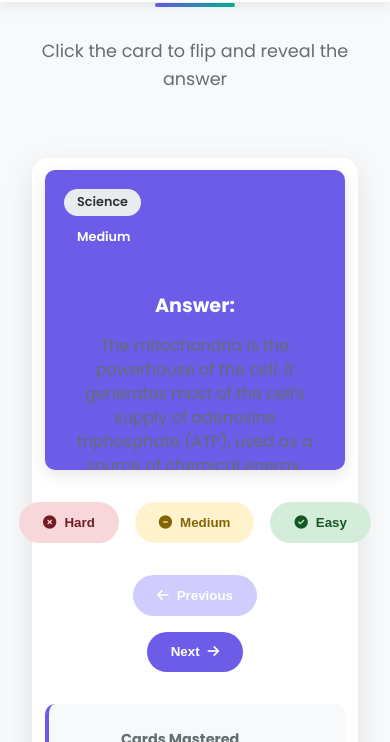
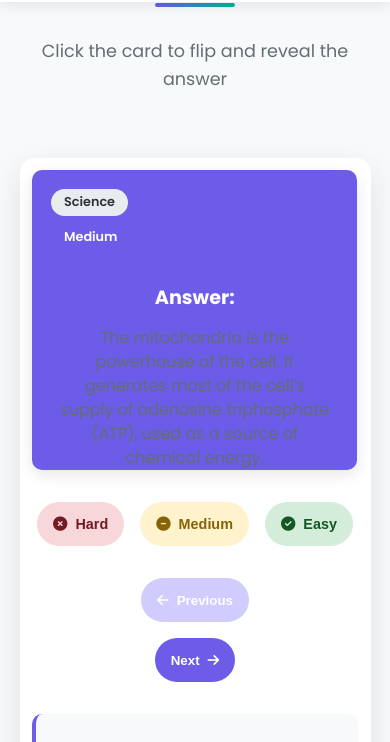
Before and after one commit to Ahmedinho77/studymate, a plain HTML site: page flashcards.html in a window 390 px wide. Both pictures are taken after a click on the element 195 px from the left and 875 px from the top of the page. Shown: the part 555-1297 px from the top of the page. Drawn offline with nearby package versions, Linux system fonts and the light colour scheme; a web font is replaced by a local one.

Commit message:
Improve flashcards demo logic and styling

```diff
--- a/flashcards-demo.js
+++ b/flashcards-demo.js
@@ -1,4 +1,4 @@
-// flashcards-demo.js - Updated with mobile fixes
+// flashcards-demo.js - Updated with mobile touch fixes
 document.addEventListener('DOMContentLoaded', function() {
     // Mobile menu toggle
     const mobileMenuBtn = document.querySelector('.mobile-menu-btn');
@@ -94,43 +94,90 @@ document.addEventListener('DOMContentLoaded', function() {
     // Initialize first card
     updateCard();
 
-    // Event Listeners - Fixed for mobile touch
-    // Flip card on click or touch
-    demoFlashcard.addEventListener('click', handleCardFlip);
-    demoFlashcard.addEventListener('touchstart', handleTouchStart, { passive: true });
-    demoFlashcard.addEventListener('touchend', handleTouchEnd, { passive: true });
+    // Check if mobile device
+    const isMobile = /iPhone|iPad|iPod|Android/i.test(navigator.userAgent);
 
-    let touchStartX = 0;
-    let touchStartY = 0;
+    // Event Listeners - CRITICAL MOBILE FIXES
 
-    function handleTouchStart(e) {
-        touchStartX = e.touches[0].clientX;
-        touchStartY = e.touches[0].clientY;
+    // Mobile touch fix - use both click and touch events
+    if (isMobile) {
+        // For mobile - use touch events
+        demoFlashcard.addEventListener('touchstart', handleCardTap, { passive: true });
+        demoFlashcard.addEventListener('click', handleCardTap);
+
+        // Prevent double-tap zoom on cards
+        demoFlashcard.addEventListener('touchstart', function(e) {
+            if (e.touches.length > 1) {
+                e.preventDefault();
+            }
+        }, { passive: false });
+
+        // Make buttons more touch-friendly
+        [prevCardBtn, nextCardBtn, ...feedbackBtns].forEach(btn => {
+            btn.style.minHeight = '44px';
+            btn.style.minWidth = '44px';
+        });
+    } else {
+        // For desktop - use click event
+        demoFlashcard.addEventListener('click', handleCardTap);
     }
 
-    function handleTouchEnd(e) {
-        const touchEndX = e.changedTouches[0].clientX;
-        const touchEndY = e.changedTouches[0].clientY;
+    // Prevent context menu on long press for mobile
+    demoFlashcard.addEventListener('contextmenu', function(e) {
+        e.preventDefault();
+        return false;
+    });
 
-        // Check if it's a tap (not a swipe)
-        const deltaX = Math.abs(touchEndX - touchStartX);
-        const deltaY = Math.abs(touchEndY - touchStartY);
+    function handleCardTap(e) {
+        e.preventDefault();
+        e.stopPropagation();
 
-        if (deltaX < 10 && deltaY < 10) {
-            handleCardFlip();
+        // Only flip if it's a simple tap (not a swipe)
+        if (isMobile) {
+            // For touch events, check if it's a tap (not a swipe)
+            if (e.type === 'touchstart') {
+                const touch = e.touches[0];
+                const startX = touch.clientX;
+                const startY = touch.clientY;
+
+                demoFlashcard.addEventListener('touchend', function touchendHandler(e2) {
+                    const touchEnd = e2.changedTouches[0];
+                    const deltaX = Math.abs(touchEnd.clientX - startX);
+                    const deltaY = Math.abs(touchEnd.clientY - startY);
+
+                    // If movement is small, it's a tap
+                    if (deltaX < 10 && deltaY < 10) {
+                        flipCard();
+                    }
+
+                    demoFlashcard.removeEventListener('touchend', touchendHandler);
+                }, { passive: true });
+            } else {
+                flipCard();
+            }
+        } else {
+            flipCard();
         }
-    }
 
-    function handleCardFlip() {
-        demoFlashcard.classList.toggle('flipped');
         // Track study time
         stats.studyTime += 1;
         updateStats();
         saveStats();
     }
 
+    function flipCard() {
+        demoFlashcard.classList.toggle('flipped');
+
+        // Add animation class for visual feedback
+        demoFlashcard.classList.add('flipping');
+        setTimeout(() => {
+            demoFlashcard.classList.remove('flipping');
+        }, 600);
+    }
+
     // Previous card
-    prevCardBtn.addEventListener('click', function() {
+    prevCardBtn.addEventListener('click', function(e) {
+        e.stopPropagation();
         if (currentCardIndex > 0) {
             currentCardIndex--;
             updateCard();
@@ -139,7 +186,8 @@ document.addEventListener('DOMContentLoaded', function() {
     });
 
     // Next card
-    nextCardBtn.addEventListener('click', function() {
+    nextCardBtn.addEventListener('click', function(e) {
+        e.stopPropagation();
         if (currentCardIndex < flashcardData.length - 1) {
             currentCardIndex++;
             updateCard();
@@ -147,16 +195,37 @@ document.addEventListener('DOMContentLoaded', function() {
         }
     });
 
-    // Swipe gestures for mobile
-    let cardStartX = 0;
+    // Swipe gestures for mobile card navigation
+    let touchStartX = 0;
+    let touchStartY = 0;
+    let touchEndX = 0;
+    let touchEndY = 0;
+    let isSwiping = false;
 
     demoFlashcard.addEventListener('touchstart', function(e) {
-        cardStartX = e.touches[0].clientX;
+        touchStartX = e.touches[0].clientX;
+        touchStartY = e.touches[0].clientY;
+        isSwiping = false;
     }, { passive: true });
 
+    demoFlashcard.addEventListener('touchmove', function(e) {
+        touchEndX = e.touches[0].clientX;
+        touchEndY = e.touches[0].clientY;
+
+        const deltaX = Math.abs(touchEndX - touchStartX);
+        const deltaY = Math.abs(touchEndY - touchStartY);
+
+        // If horizontal movement is significant and vertical movement is small, it's a swipe
+        if (deltaX > 30 && deltaY < 30) {
+            isSwiping = true;
+            e.preventDefault(); // Prevent scrolling when swiping horizontally
+        }
+    }, { passive: false });
+
     demoFlashcard.addEventListener('touchend', function(e) {
-        const cardEndX = e.changedTouches[0].clientX;
-        const deltaX = cardEndX - cardStartX;
+        if (!isSwiping) return;
+
+        const deltaX = touchEndX - touchStartX;
 
         // Swipe threshold (50px)
         if (Math.abs(deltaX) > 50) {
@@ -176,11 +245,13 @@ document.addEventListener('DOMContentLoaded', function() {
                 }
             }
         }
+        isSwiping = false;
     }, { passive: true });
 
     // Feedback buttons
     feedbackBtns.forEach(btn => {
-        btn.addEventListener('click', function() {
+        btn.addEventListener('click', function(e) {
+            e.stopPropagation();
             const difficulty = this.getAttribute('data-difficulty');
 
             // Update stats
@@ -230,15 +301,9 @@ document.addEventListener('DOMContentLoaded', function() {
         demoQuestion.textContent = card.question;
         demoAnswer.textContent = card.answer;
         demoSubject.textContent = card.subject;
-        demoDifficulty.textContent = card.subject.charAt(0).toUpperCase() + card.subject.slice(1);
+        demoDifficulty.textContent = card.difficulty.charAt(0).toUpperCase() + card.difficulty.slice(1);
         demoDifficulty.className = `difficulty ${card.difficulty}`;
         demoCardNumber.textContent = `Card ${currentCardIndex + 1}/${flashcardData.length}`;
-
-        // Update card example if available
-        const exampleElement = document.querySelector('.example p');
-        if (exampleElement && card.example) {
-            exampleElement.textContent = card.example;
-        }
 
         // Update button states
         prevCardBtn.disabled = currentCardIndex === 0;
@@ -247,14 +312,24 @@ document.addEventListener('DOMContentLoaded', function() {
         // Add visual feedback for mobile
         if (prevCardBtn.disabled) {
             prevCardBtn.style.opacity = '0.5';
+            prevCardBtn.style.cursor = 'not-allowed';
         } else {
             prevCardBtn.style.opacity = '1';
+            prevCardBtn.style.cursor = 'pointer';
         }
 
         if (nextCardBtn.disabled) {
             nextCardBtn.style.opacity = '0.5';
+            nextCardBtn.style.cursor = 'not-allowed';
         } else {
             nextCardBtn.style.opacity = '1';
+            nextCardBtn.style.cursor = 'pointer';
+        }
+
+        // Update card example if available
+        const exampleElement = document.querySelector('.example p');
+        if (exampleElement && card.example) {
+            exampleElement.textContent = card.example;
         }
     }
 
@@ -312,11 +387,6 @@ document.addEventListener('DOMContentLoaded', function() {
         }, 3000);
     }
 
-    // Prevent scrolling on card touch
-    demoFlashcard.addEventListener('touchmove', function(e) {
-        e.preventDefault();
-    }, { passive: false });
-
     // Auto-save stats every minute
     setInterval(saveStats, 60000);
 });
--- a/flashcards.css
+++ b/flashcards.css
@@ -24,7 +24,7 @@
     margin-bottom: 2rem;
 }
 
-/* Flashcard Container - Fixed for mobile */
+/* Flashcard Container */
 .flashcard-container {
     background-color: white;
     border-radius: 15px;
@@ -38,12 +38,13 @@
 
 .flashcard {
     width: 100%;
-    height: 100%;
-    min-height: 400px;
+    height: 400px;
     perspective: 1000px;
     margin-bottom: 2rem;
     cursor: pointer;
     position: relative;
+    -webkit-tap-highlight-color: transparent;
+    touch-action: manipulation;
 }
 
 .flashcard-front,
@@ -63,26 +64,32 @@
     left: 0;
     overflow-y: auto;
     -webkit-overflow-scrolling: touch;
+    -webkit-backface-visibility: hidden;
+    backface-visibility: hidden;
 }
 
 .flashcard-front {
     background-color: white;
     border: 2px solid #e9ecef;
     transform: rotateY(0deg);
+    z-index: 2;
 }
 
 .flashcard-back {
     background-color: #6c5ce7;
     color: white;
     transform: rotateY(180deg);
+    z-index: 1;
 }
 
 .flashcard.flipped .flashcard-front {
     transform: rotateY(-180deg);
+    z-index: 1;
 }
 
 .flashcard.flipped .flashcard-back {
     transform: rotateY(0deg);
+    z-index: 2;
 }
 
 .flashcard-header {
@@ -130,12 +137,14 @@
     align-items: center;
     text-align: center;
     position: relative;
+    padding: 1rem 0;
 }
 
 .flashcard-content h3 {
     font-size: 1.8rem;
     margin-bottom: 1rem;
     color: #2d3436;
+    padding: 0 1rem;
 }
 
 .flashcard-back .flashcard-content h3 {
@@ -152,6 +161,7 @@
     font-size: 1.2rem;
     line-height: 1.6;
     margin-bottom: 1.5rem;
+    padding: 0 1rem;
 }
 
 .example {
@@ -159,6 +169,8 @@
     padding: 1rem;
     border-radius: 8px;
     margin-top: 1rem;
+    width: 100%;
+    box-sizing: border-box;
 }
 
 .example h4 {
@@ -213,6 +225,8 @@
     align-items: center;
     gap: 8px;
     transition: all 0.3s ease;
+    -webkit-tap-highlight-color: transparent;
+    touch-action: manipulation;
 }
 
 .control-btn:hover {
@@ -241,6 +255,8 @@
     align-items: center;
     gap: 8px;
     transition: all 0.3s ease;
+    -webkit-tap-highlight-color: transparent;
+    touch-action: manipulation;
 }
 
 .feedback-btn:hover,
@@ -990,7 +1006,6 @@
 .cta-btn.secondary:hover {
     background-color: rgba(255, 255, 255, 0.1);
     transform: translateY(-3px);
-    box-shadow: 0 10px 20px rgba(0, 0, 0, 0.2);
 }
 
 /* Notification Styles */
@@ -1038,7 +1053,7 @@
     to { transform: translateX(100%); opacity: 0; }
 }
 
-/* Responsive Design - Fixed for mobile */
+/* Responsive Design - MOBILE FIXES */
 @media (max-width: 992px) {
     .create-flashcards .container {
         grid-template-columns: 1fr;
@@ -1051,44 +1066,67 @@
 }
 
 @media (max-width: 768px) {
+    /* CRITICAL FLASHCARD MOBILE FIXES */
     .flashcard-container {
         padding: 1rem;
-        margin: 1rem;
+        margin: 1rem auto;
+        width: 95%;
         min-height: 350px;
         overflow: visible;
     }
 
     .flashcard {
+        height: 350px;
         min-height: 350px;
-        transform-origin: center center;
-        will-change: transform;
+        perspective: 1000px;
+        margin: 0 auto 1.5rem;
+        -webkit-tap-highlight-color: transparent;
+        touch-action: manipulation;
+        position: relative;
+        cursor: pointer;
+        transform-style: preserve-3d;
+        -webkit-transform-style: preserve-3d;
     }
 
     .flashcard-front,
     .flashcard-back {
         padding: 1.5rem;
+        -webkit-backface-visibility: hidden;
         backface-visibility: hidden;
-        -webkit-backface-visibility: hidden;
         -webkit-transform-style: preserve-3d;
         transform-style: preserve-3d;
+        position: absolute;
+        width: 100%;
+        height: 100%;
+        top: 0;
+        left: 0;
+        overflow-y: auto;
+        -webkit-overflow-scrolling: touch;
     }
 
     .flashcard-content {
-        padding: 1rem 0;
+        padding: 0.5rem 0;
     }
 
     .flashcard-content h3 {
         font-size: 1.4rem;
         margin-bottom: 0.8rem;
+        padding: 0 0.5rem;
     }
 
     .answer {
         font-size: 1rem;
         line-height: 1.5;
+        padding: 0 0.5rem;
     }
 
     /* Fix for iOS Safari */
     @supports (-webkit-touch-callout: none) {
+        .flashcard {
+            -webkit-transform: translate3d(0, 0, 0);
+            transform: translate3d(0, 0, 0);
+        }
+
         .flashcard-front,
         .flashcard-back {
             -webkit-transform: translate3d(0, 0, 0);
@@ -1104,6 +1142,13 @@
     .card-feedback {
         order: -1;
         margin-bottom: 1rem;
+        width: 100%;
+        justify-content: center;
+    }
+
+    .feedback-btn {
+        padding: 0.6rem 1rem;
+        font-size: 0.9rem;
     }
 
     .flashcard-stats {
@@ -1128,16 +1173,27 @@
         width: 100%;
         justify-content: center;
     }
+
+    /* Touch-friendly button sizes */
+    .control-btn,
+    .feedback-btn,
+    .goal-btn {
+        min-height: 44px; /* Minimum touch target size */
+        min-width: 44px;
+        padding: 12px 16px;
+    }
 }
 
 @media (max-width: 480px) {
     .flashcard-container {
         min-height: 300px;
         padding: 0.8rem;
-        margin: 0.8rem;
+        margin: 0.8rem auto;
+        width: 100%;
     }
 
     .flashcard {
+        height: 300px;
         min-height: 300px;
     }
 
@@ -1174,6 +1230,12 @@
     .cta-btn {
         width: 100%;
         max-width: 300px;
+        min-height: 44px;
+    }
+
+    .click-hint {
+        font-size: 0.8rem;
+        bottom: 10px;
     }
 }
 
```
